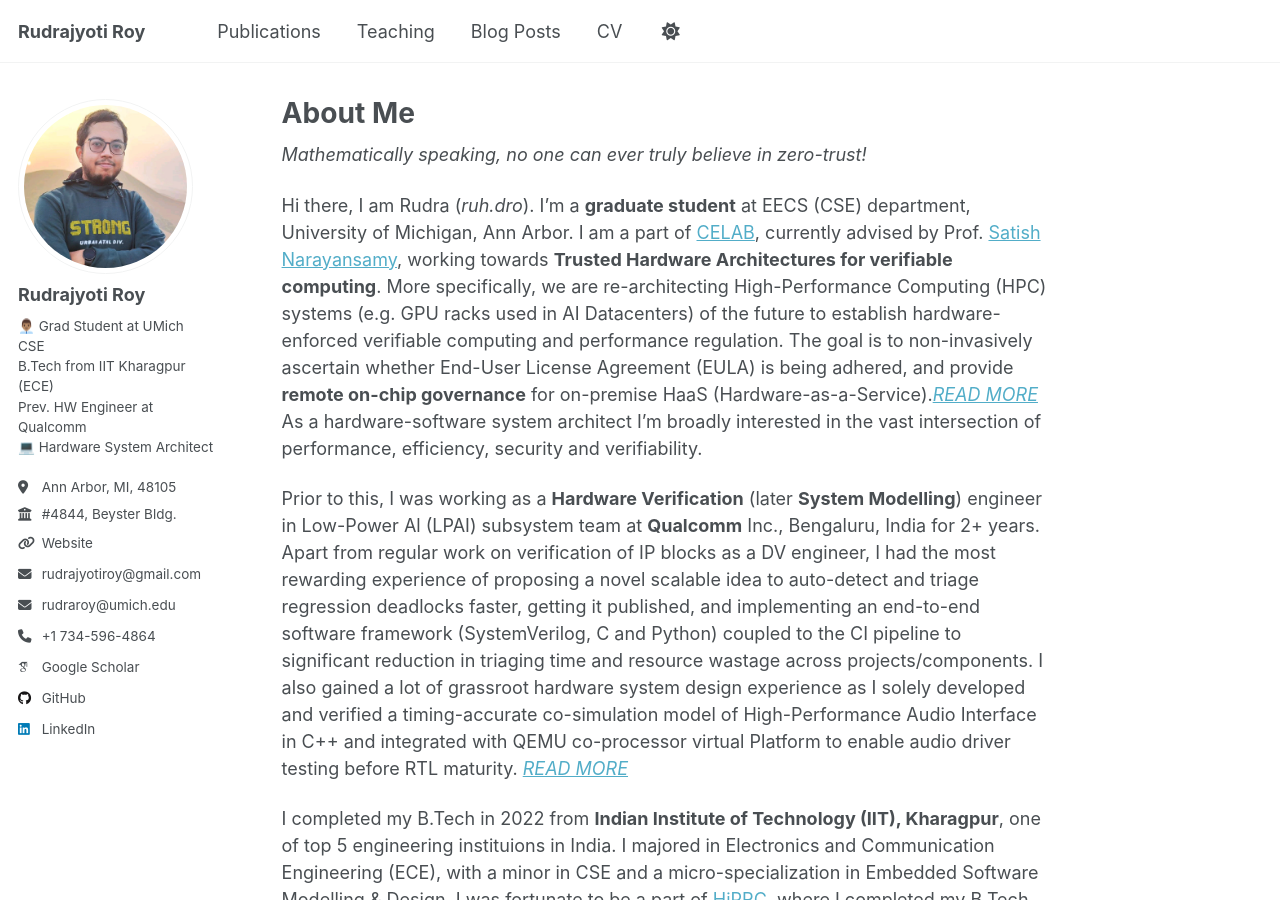
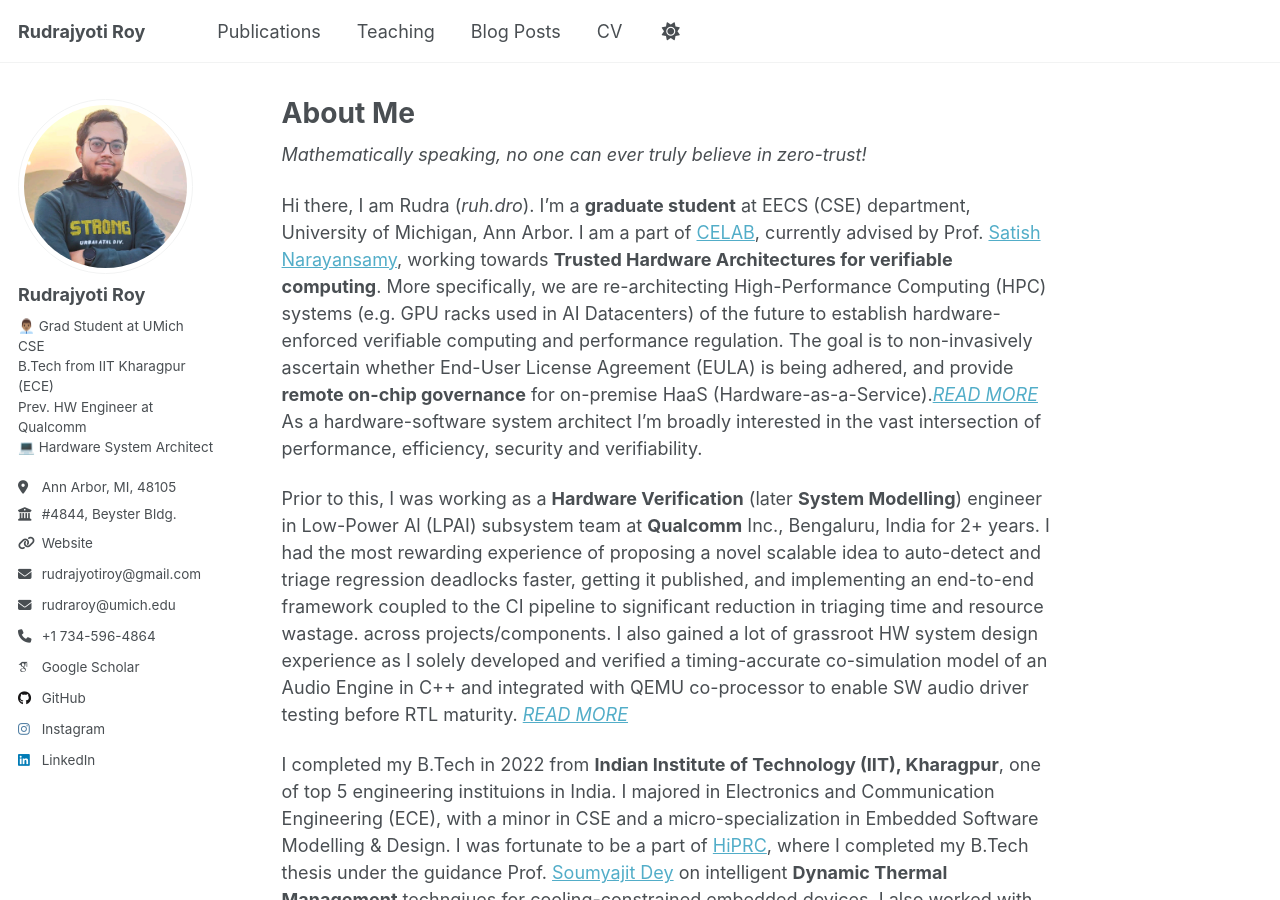
Before and after one commit to rudrajyotiroy/rudrajyotiroy.github.io, a Jekyll site: the page built from _pages/about.md, in a window 1280 px wide and 900 px high. Built offline with Jekyll 4.4.1, drawn with Linux system fonts in a browser that asks for light colours; some web fonts are replaced; a script that is not in the unit is left out.

Commit message:
Update config

```diff
--- a/_config.yml
+++ b/_config.yml
@@ -63,7 +63,7 @@
   goodreads        : # Username
   google_plus      : # Username
   keybase          : # Username
-  instagram        : # Username
+  instagram        : "rudrajyoti.roy"
   lastfm           : # Username
   linkedin         : "https://linkedin.com/in/rudrajyoti-roy-9a9417187"
   mastodon         : # URL
--- a/_pages/about.md
+++ b/_pages/about.md
@@ -13,7 +13,11 @@
 Hi there, I am Rudra (*ruh.dro*). I'm a **graduate student** at EECS (CSE) department, University of Michigan, Ann Arbor. I am a part of [CELAB](https://ce.engin.umich.edu/people/), currently advised by Prof. [Satish Narayansamy](https://gamma.app/docs/Satish-Narayanasamy-1bc74e8e413szqa), working towards **Trusted Hardware Architectures for verifiable computing**. More specifically, we are re-architecting High-Performance Computing (HPC) systems (e.g. GPU racks used in AI Datacenters) of the future to establish hardware-enforced verifiable computing and performance regulation. The goal is to non-invasively ascertain whether End-User License Agreement (EULA) is being adhered, and provide **remote on-chip governance** for on-premise HaaS (Hardware-as-a-Service).[*READ MORE*](https://rudrajyotiroy.github.io/blog-posts/current-research)
 As a hardware-software system architect I'm broadly interested in the vast intersection of performance, efficiency, security and verifiability.
 
-Prior to this, I was working as a **Hardware Verification** (later **System Modelling**) engineer in Low-Power Al (LPAI) subsystem team at **Qualcomm** Inc., Bengaluru, India for 2+ years. Apart from regular work on verification of IP blocks as a DV engineer, I had the most rewarding experience of proposing a novel scalable idea to auto-detect and triage regression deadlocks faster, getting it published, and implementing an end-to-end software framework (SystemVerilog, C and Python) coupled to the CI pipeline to significant reduction in triaging time and resource wastage across projects/components. I also gained a lot of grassroot hardware system design experience as I solely developed and verified a timing-accurate co-simulation model of High-Performance Audio Interface in C++ and integrated with QEMU co-processor virtual Platform to enable audio driver testing before RTL maturity. [*READ MORE*](https://rudrajyotiroy.github.io/blog-posts/qualcomm)
+Prior to this, I was working as a **Hardware Verification** (later **System Modelling**) engineer in Low-Power Al (LPAI) subsystem team at **Qualcomm** Inc., Bengaluru, India for 2+ years.
+<!-- Apart from regular work on verification of IP blocks as a DV engineer,  -->
+I had the most rewarding experience of proposing a novel scalable idea to auto-detect and triage regression deadlocks faster, getting it published, and implementing an end-to-end framework coupled to the CI pipeline to significant reduction in triaging time and resource wastage.
+across projects/components.
+I also gained a lot of grassroot HW system design experience as I solely developed and verified a timing-accurate co-simulation model of an Audio Engine in C++ and integrated with QEMU co-processor to enable SW audio driver testing before RTL maturity. [*READ MORE*](https://rudrajyotiroy.github.io/blog-posts/qualcomm)
 
 I completed my B.Tech in 2022 from **Indian Institute of Technology (IIT), Kharagpur**, one of top 5 engineering instituions in India. I majored in Electronics and Communication Engineering (ECE), with a minor in CSE and a micro-specialization in Embedded Software Modelling & Design. I was fortunate to be a part of [HiPRC](https://cse.iitkgp.ac.in/resgrp/hiprc/index.php), where I completed my B.Tech thesis under the guidance Prof. [Soumyajit Dey](https://cse.iitkgp.ac.in/~soumya/) on intelligent **Dynamic Thermal Management** technqiues for cooling-constrained embedded devices. I also worked with Prof. [Arnab Sarkar](https://cse.iitkgp.ac.in/~arnabs/) on efficient **task scheduling algorithms** towards my micro-specialization capstone. [*READ MORE*](https://rudrajyotiroy.github.io/blog-posts/undergrad-research)
 
```
Also changed, not shown: _pages/404.md (+5 -2 lines).
